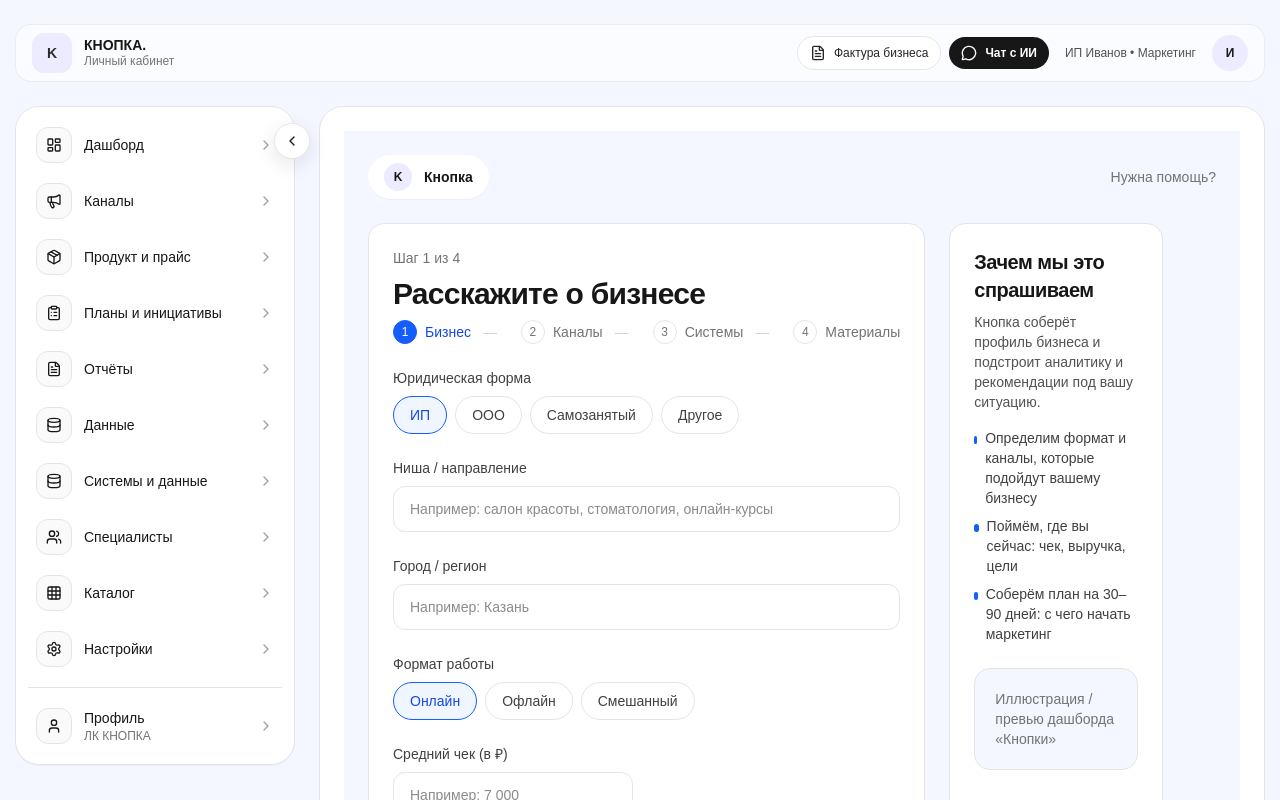
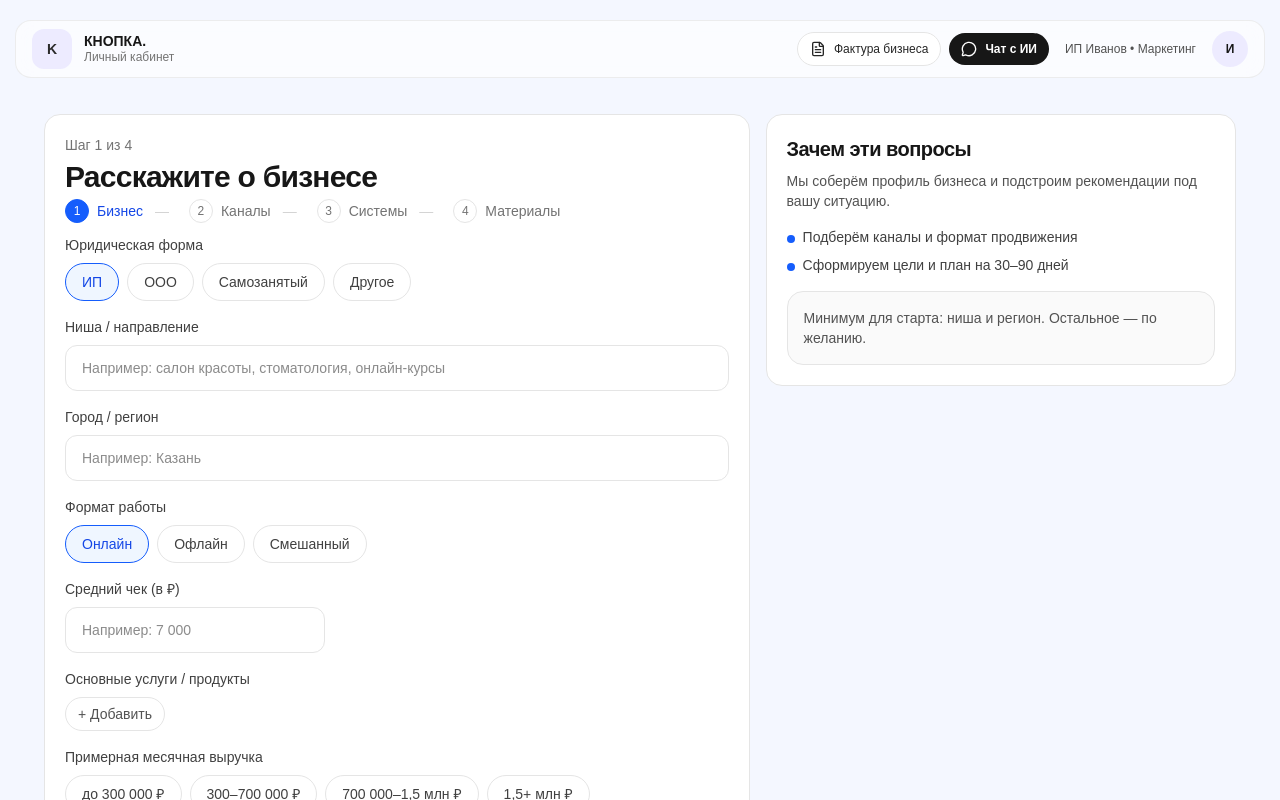
Before and after one commit to arsenhafizov48-max/knopka-web, a Next.js app: page /app/onboarding/step-1 in a window 1280 px wide. Before the commit this address had no page. Shown: the top 800 px of the page. Built offline with nearby package versions, Linux system fonts and the light colour scheme.

Commit message:
onboarding layout + step pages tweaks

```diff
--- a/app/app/layout.tsx
+++ b/app/app/layout.tsx
@@ -1,7 +1,7 @@
 "use client";
 
 import type { ReactNode } from "react";
-import { useEffect, useState } from "react";
+import { useEffect, useMemo, useState } from "react";
 import { usePathname, useRouter } from "next/navigation";
 
 import AppSidebar from "@/app/components/AppSidebar";
@@ -12,7 +12,7 @@ const SIDEBAR_W = 280;
 const SIDEBAR_W_COLLAPSED = 88;
 const STICKY_TOP = 96;
 
-const ONBOARDING_PREFIX = "/app/onborarding";
+const ONBOARDING_PREFIX = "/app/onboarding";
 
 export default function AppLayout({ children }: { children: ReactNode }) {
   const [collapsed, setCollapsed] = useState(false);
@@ -20,26 +20,25 @@ export default function AppLayout({ children }: { children: ReactNode }) {
   const router = useRouter();
   const pathname = usePathname();
 
+  const isOnboardingPage = useMemo(() => {
+    return (pathname ?? "").startsWith(ONBOARDING_PREFIX);
+  }, [pathname]);
+
   useEffect(() => {
     const saved = window.localStorage.getItem("knopka.sidebarCollapsed");
     if (saved === "1") setCollapsed(true);
   }, []);
 
+  // редирект в онбординг, если фактура не начата (но НЕ трогаем сами страницы онбординга)
   useEffect(() => {
     if (!pathname) return;
-
-    const isOnboardingPage = pathname.startsWith(ONBOARDING_PREFIX);
     if (isOnboardingPage) return;
 
     const status = getFactStatus();
-
-    // ЛОГИКА, КАК ТЫ ХОЧЕШЬ:
-    // - если вообще не начинал → в онбординг
-    // - если начал (даже не закончил) → пускаем в кабинет
     if (!status.started) {
-      router.replace("/app/onborarding/step-1");
+      router.replace("/app/onboarding/step-1");
     }
-  }, [pathname, router]);
+  }, [pathname, router, isOnboardingPage]);
 
   const toggleCollapsed = () => {
     setCollapsed((v) => {
@@ -51,15 +50,18 @@ export default function AppLayout({ children }: { children: ReactNode }) {
 
   return (
     <div className="min-h-screen bg-[#F4F7FF]">
+      {/* TOPBAR (оставляем всегда) */}
       <div className="sticky top-0 z-50 bg-[#F4F7FF]">
-        <div className="px-[15px] pt-6">
+        <div className="px-[15px] pt-5">
           <div className="rounded-2xl border border-neutral-200/70 bg-white/0 px-4 py-2 backdrop-blur-md supports-[backdrop-filter]:bg-white/60">
             <AppTopbar />
           </div>
         </div>
       </div>
 
-      <div className="mx-auto flex w-full max-w-none gap-6 px-[15px] py-6">
+      <div className="mx-auto flex w-full max-w-none gap-6 px-[15px] pb-6 pt-5">
+        {/* SIDEBAR — показываем только если НЕ онбординг */}
+        {!isOnboardingPage ? (
           <aside
             className="hidden shrink-0 lg:block transition-[width] duration-200 ease-out"
             style={{ width: collapsed ? SIDEBAR_W_COLLAPSED : SIDEBAR_W }}
@@ -68,11 +70,18 @@ export default function AppLayout({ children }: { children: ReactNode }) {
               <AppSidebar collapsed={collapsed} onToggleCollapsed={toggleCollapsed} />
             </div>
           </aside>
+        ) : null}
 
+        {/* MAIN */}
         <main className="min-w-0 flex-1">
+          {/* На онбординге НЕ делаем белую обёртку-карточку — она и создаёт «полосу/рамку» */}
+          {isOnboardingPage ? (
+            <div>{children}</div>
+          ) : (
             <div className="rounded-3xl border border-neutral-200 bg-white p-6 shadow-[0_1px_0_rgba(16,24,40,0.04)]">
               {children}
             </div>
+          )}
         </main>
       </div>
     </div>
--- a/app/app/onboarding/layout.tsx
+++ b/app/app/onboarding/layout.tsx
@@ -1,33 +1,9 @@
 import type { ReactNode } from "react";
-import Link from "next/link";
 
 export default function OnboardingLayout({ children }: { children: ReactNode }) {
   return (
     <div className="min-h-screen bg-[#F4F7FF]">
-      <div className="mx-auto max-w-[1200px] px-6 py-6">
-        <div className="flex items-center justify-between">
-          <Link
-            href="/app/onborarding/step-1"
-            className="inline-flex items-center gap-3 rounded-full bg-white px-4 py-2 shadow-[0_1px_0_rgba(16,24,40,0.04)]"
-          >
-            <span className="inline-flex h-7 w-7 items-center justify-center rounded-full bg-[#EDEBFF] text-xs font-semibold text-neutral-900">
-              K
-            </span>
-            <span className="text-sm font-semibold text-neutral-900">
-              Кнопка
-            </span>
-          </Link>
-
-          <Link
-            href="/app/vip/help"
-            className="text-sm text-neutral-500 hover:text-neutral-700"
-          >
-            Нужна помощь?
-          </Link>
-        </div>
-
-        <div className="mt-6">{children}</div>
-      </div>
+      <div className="mx-auto w-full max-w-[1240px] px-6 py-4">{children}</div>
     </div>
   );
 }
--- a/app/app/onboarding/step-1/page.tsx
+++ b/app/app/onboarding/step-1/page.tsx
@@ -2,7 +2,42 @@
 
 import Link from "next/link";
 import { useEffect, useMemo, useState } from "react";
-import { loadProjectFact, patchProjectFact, setLastStep, toggleInArray, type LegalForm, type WorkFormat } from "../../lib/projectFact";
+import {
+  loadProjectFact,
+  patchProjectFact,
+  setLastStep,
+  toggleInArray,
+  type LegalForm,
+  type WorkFormat,
+} from "../../lib/projectFact";
+
+type Economics = {
+  product: string;
+  averageCheck: string;
+  marginPercent: string;
+};
+
+type FactShape = any; // чтобы не упереться в типы из либы, но при этом держать обязательные поля в форме
+
+function normalizeFact(raw: FactShape) {
+  const economics: Economics = {
+    product: "",
+    averageCheck: "",
+    marginPercent: "",
+    ...(raw?.economics ?? {}),
+  };
+
+  return {
+    legalForm: raw?.legalForm ?? ("ИП" as LegalForm),
+    niche: raw?.niche ?? "",
+    geo: raw?.geo ?? "",
+    workFormat: raw?.workFormat ?? ("Онлайн" as WorkFormat),
+    services: Array.isArray(raw?.services) ? raw.services : [],
+    revenueRange: raw?.revenueRange ?? "",
+    goals: Array.isArray(raw?.goals) ? raw.goals : [],
+    economics,
+  };
+}
 
 function Pill({
   active,
@@ -19,7 +54,9 @@ function Pill({
       onClick={onClick}
       className={[
         "rounded-full border px-4 py-2 text-sm transition",
-        active ? "border-blue-600 bg-blue-50 text-blue-700" : "border-neutral-200 bg-white text-neutral-700 hover:bg-neutral-50",
+        active
+          ? "border-blue-600 bg-blue-50 text-blue-700"
+          : "border-neutral-200 bg-white text-neutral-700 hover:bg-neutral-50",
       ].join(" ")}
     >
       {children}
@@ -36,7 +73,7 @@ function StepDots({ active }: { active: 1 | 2 | 3 | 4 }) {
   ] as const;
 
   return (
-    <div className="mt-2 flex items-center gap-5 text-sm text-neutral-500">
+    <div className="mt-1 flex items-center gap-4 text-sm text-neutral-500">
       {items.map((it, idx) => {
         const isActive = it.n === active;
         const isDone = it.n < active;
@@ -45,7 +82,11 @@ function StepDots({ active }: { active: 1 | 2 | 3 | 4 }) {
             <span
               className={[
                 "inline-flex h-6 w-6 items-center justify-center rounded-full border text-xs",
-                isActive ? "border-blue-600 bg-blue-600 text-white" : isDone ? "border-blue-200 bg-blue-50 text-blue-700" : "border-neutral-200 bg-white",
+                isActive
+                  ? "border-blue-600 bg-blue-600 text-white"
+                  : isDone
+                  ? "border-blue-200 bg-blue-50 text-blue-700"
+                  : "border-neutral-200 bg-white",
               ].join(" ")}
             >
               {it.n}
@@ -60,7 +101,8 @@ function StepDots({ active }: { active: 1 | 2 | 3 | 4 }) {
 }
 
 export default function Page() {
-  const [fact, setFact] = useState(() => loadProjectFact());
+  // ВАЖНО: не читаем localStorage в первом рендере (SSR), иначе hydration mismatch.
+  const [fact, setFact] = useState(() => normalizeFact({}));
   const [serviceDraft, setServiceDraft] = useState("");
   const [addingService, setAddingService] = useState(false);
 
@@ -69,7 +111,9 @@ export default function Page() {
   }, []);
 
   useEffect(() => {
-    setFact(loadProjectFact());
+    // грузим фактуру после маунта (уже на клиенте)
+    const loaded = loadProjectFact();
+    setFact(normalizeFact(loaded));
   }, []);
 
   const canNext = useMemo(() => {
@@ -89,7 +133,7 @@ export default function Page() {
   };
 
   const setField = (patch: any) => {
-    const next = { ...fact, ...patch };
+    const next = normalizeFact({ ...fact, ...patch });
     setFact(next);
     patchProjectFact(patch);
   };
@@ -97,30 +141,28 @@ export default function Page() {
   const addService = () => {
     const val = serviceDraft.trim();
     if (!val) return;
-    if (fact.services.includes(val)) {
+
+    if ((fact.services ?? []).includes(val)) {
       setServiceDraft("");
       setAddingService(false);
       return;
     }
-    const nextServices = [...fact.services, val];
+
+    const nextServices = [...(fact.services ?? []), val];
     setFact({ ...fact, services: nextServices });
     patchProjectFact({ services: nextServices });
+
     setServiceDraft("");
     setAddingService(false);
   };
 
   const removeService = (name: string) => {
-    const nextServices = fact.services.filter((x: string) => x !== name);
+    const nextServices = (fact.services ?? []).filter((x: string) => x !== name);
     setFact({ ...fact, services: nextServices });
     patchProjectFact({ services: nextServices });
   };
 
-  const revenueOptions = [
-    "до 300 000 ₽",
-    "300–700 000 ₽",
-    "700 000–1,5 млн ₽",
-    "1,5+ млн ₽",
-  ];
+  const revenueOptions = ["до 300 000 ₽", "300–700 000 ₽", "700 000–1,5 млн ₽", "1,5+ млн ₽"];
 
   const goalOptions = [
     "Больше заявок",
@@ -131,23 +173,32 @@ export default function Page() {
   ];
 
   return (
-    <div className="grid gap-6 lg:grid-cols-[1.2fr_0.8fr]">
+    <div className="grid gap-4 lg:grid-cols-[1.2fr_0.8fr]">
       {/* LEFT */}
-      <div className="rounded-2xl border border-neutral-200 bg-white p-6">
+      <div className="rounded-2xl border border-neutral-200 bg-white p-5">
         <div className="text-sm text-neutral-500">Шаг 1 из 4</div>
-        <h1 className="mt-2 text-3xl font-semibold tracking-tight">Расскажите о бизнесе</h1>
+        <h1 className="mt-1 text-3xl font-semibold tracking-tight">Расскажите о бизнесе</h1>
 
         <StepDots active={1} />
 
-        <div className="mt-6 space-y-6">
+        {/* меньше вертикальных отступов */}
+        <div className="mt-3 space-y-4">
           {/* legal form */}
           <div>
             <div className="mb-2 text-sm text-neutral-700">Юридическая форма</div>
             <div className="flex flex-wrap gap-2">
-              <Pill active={fact.legalForm === "ИП"} onClick={() => setLegalForm("ИП")}>ИП</Pill>
-              <Pill active={fact.legalForm === "ООО"} onClick={() => setLegalForm("ООО")}>ООО</Pill>
-              <Pill active={fact.legalForm === "Самозанятый"} onClick={() => setLegalForm("Самозанятый")}>Самозанятый</Pill>
-              <Pill active={fact.legalForm === "Другое"} onClick={() => setLegalForm("Другое")}>Другое</Pill>
+              <Pill active={fact.legalForm === "ИП"} onClick={() => setLegalForm("ИП")}>
+                ИП
+              </Pill>
+              <Pill active={fact.legalForm === "ООО"} onClick={() => setLegalForm("ООО")}>
+                ООО
+              </Pill>
+              <Pill active={fact.legalForm === "Самозанятый"} onClick={() => setLegalForm("Самозанятый")}>
+                Самозанятый
+              </Pill>
+              <Pill active={fact.legalForm === "Другое"} onClick={() => setLegalForm("Другое")}>
+                Другое
+              </Pill>
             </div>
           </div>
 
@@ -157,7 +208,7 @@ export default function Page() {
             <input
               value={fact.niche}
               onChange={(e) => setField({ niche: e.target.value })}
-              className="w-full rounded-xl border border-neutral-200 bg-white px-4 py-3 text-sm"
+              className="w-full max-w-[680px] rounded-xl border border-neutral-200 bg-white px-4 py-3 text-sm"
               placeholder="Например: салон красоты, стоматология, онлайн-курсы"
             />
           </div>
@@ -168,7 +219,7 @@ export default function Page() {
             <input
               value={fact.geo}
               onChange={(e) => setField({ geo: e.target.value })}
-              className="w-full rounded-xl border border-neutral-200 bg-white px-4 py-3 text-sm"
+              className="w-full max-w-[680px] rounded-xl border border-neutral-200 bg-white px-4 py-3 text-sm"
               placeholder="Например: Казань"
             />
           </div>
@@ -177,9 +228,15 @@ export default function Page() {
           <div>
             <div className="mb-2 text-sm text-neutral-700">Формат работы</div>
             <div className="flex flex-wrap gap-2">
-              <Pill active={fact.workFormat === "Онлайн"} onClick={() => setWorkFormat("Онлайн")}>Онлайн</Pill>
-              <Pill active={fact.workFormat === "Офлайн"} onClick={() => setWorkFormat("Офлайн")}>Офлайн</Pill>
-              <Pill active={fact.workFormat === "Смешанный"} onClick={() => setWorkFormat("Смешанный")}>Смешанный</Pill>
+              <Pill active={fact.workFormat === "Онлайн"} onClick={() => setWorkFormat("Онлайн")}>
+                Онлайн
+              </Pill>
+              <Pill active={fact.workFormat === "Офлайн"} onClick={() => setWorkFormat("Офлайн")}>
+                Офлайн
+              </Pill>
+              <Pill active={fact.workFormat === "Смешанный"} onClick={() => setWorkFormat("Смешанный")}>
+                Смешанный
+              </Pill>
             </div>
           </div>
 
@@ -187,9 +244,16 @@ export default function Page() {
           <div>
             <div className="mb-2 text-sm text-neutral-700">Средний чек (в ₽)</div>
             <input
-              value={fact.economics?.averageCheck ?? ""}
-              onChange={(e) => setField({ economics: { ...fact.economics, averageCheck: e.target.value } })}
-              className="w-full max-w-[240px] rounded-xl border border-neutral-200 bg-white px-4 py-3 text-sm"
+              value={(fact.economics?.averageCheck ?? "") as string}
+              onChange={(e) =>
+                setField({
+                  economics: {
+                    ...(fact.economics as Economics),
+                    averageCheck: e.target.value,
+                  },
+                })
+              }
+              className="w-full max-w-[260px] rounded-xl border border-neutral-200 bg-white px-4 py-3 text-sm"
               placeholder="Например: 7 000"
             />
           </div>
@@ -252,11 +316,7 @@ export default function Page() {
             <div className="mb-2 text-sm text-neutral-700">Примерная месячная выручка</div>
             <div className="flex flex-wrap gap-2">
               {revenueOptions.map((opt) => (
-                <Pill
-                  key={opt}
-                  active={fact.revenueRange === opt}
-                  onClick={() => setField({ revenueRange: opt })}
-                >
+                <Pill key={opt} active={fact.revenueRange === opt} onClick={() => setField({ revenueRange: opt })}>
                   {opt}
                 </Pill>
               ))}
@@ -289,7 +349,7 @@ export default function Page() {
           </div>
 
           {/* footer */}
-          <div className="flex items-center justify-between pt-4">
+          <div className="flex items-center justify-between pt-2">
             <Link
               href="/app/dashboard"
               className="rounded-full border border-neutral-200 bg-white px-5 py-2.5 text-sm text-neutral-700 hover:bg-neutral-50"
@@ -313,30 +373,26 @@ export default function Page() {
         </div>
       </div>
 
-      {/* RIGHT */}
-      <div className="rounded-2xl border border-neutral-200 bg-white p-6">
-        <h2 className="text-xl font-semibold tracking-tight">Зачем мы это спрашиваем</h2>
+      {/* RIGHT (короче, без огромных блоков) */}
+      <div className="rounded-2xl border border-neutral-200 bg-white p-5 self-start">
+        <h2 className="text-xl font-semibold tracking-tight">Зачем эти вопросы</h2>
         <p className="mt-2 text-sm text-neutral-600">
-          Кнопка соберёт профиль бизнеса и подстроит аналитику и рекомендации под вашу ситуацию.
+          Мы соберём профиль бизнеса и подстроим рекомендации под вашу ситуацию.
         </p>
 
         <ul className="mt-4 space-y-2 text-sm text-neutral-700">
           <li className="flex gap-2">
             <span className="mt-2 h-2 w-2 rounded-full bg-blue-600" />
-            Определим формат и каналы, которые подойдут вашему бизнесу
+            Подберём каналы и формат продвижения
           </li>
           <li className="flex gap-2">
             <span className="mt-2 h-2 w-2 rounded-full bg-blue-600" />
-            Поймём, где вы сейчас: чек, выручка, цели
-          </li>
-          <li className="flex gap-2">
-            <span className="mt-2 h-2 w-2 rounded-full bg-blue-600" />
-            Соберём план на 30–90 дней: с чего начать маркетинг
+            Сформируем цели и план на 30–90 дней
           </li>
         </ul>
 
-        <div className="mt-6 rounded-2xl border border-neutral-200 bg-[#F4F7FF] p-5 text-sm text-neutral-500">
-          Иллюстрация / превью дашборда «Кнопки»
+        <div className="mt-4 rounded-2xl border border-neutral-200 bg-neutral-50 p-4 text-sm text-neutral-600">
+          Минимум для старта: ниша и регион. Остальное — по желанию.
         </div>
       </div>
     </div>
--- a/app/app/onboarding/step-2/page.tsx
+++ b/app/app/onboarding/step-2/page.tsx
@@ -107,12 +107,12 @@ export default function Page() {
       </div>
 
       <div className="flex items-center justify-between gap-3">
-        <Link href="/app/onborarding/step-1" className="text-xs text-neutral-600 hover:underline">
+        <Link href="/app/onboarding/step-1" className="text-xs text-neutral-600 hover:underline">
           Назад
         </Link>
 
         <Link
-          href="/app/onborarding/step-3"
+          href="/app/onboarding/step-3"
           className="rounded-full bg-neutral-900 px-4 py-2 text-xs font-semibold text-white hover:bg-neutral-800"
         >
           Дальше
--- a/app/app/onboarding/step-3/page.tsx
+++ b/app/app/onboarding/step-3/page.tsx
@@ -74,12 +74,12 @@ export default function Page() {
         </div>
 
         <div className="flex items-center justify-between gap-3 pt-2">
-          <Link href="/app/onborarding/step-2" className="text-xs text-neutral-600 hover:underline">
+          <Link href="/app/onboarding/step-2" className="text-xs text-neutral-600 hover:underline">
             Назад
           </Link>
 
           <Link
-            href="/app/onborarding/step-4"
+            href="/app/onboarding/step-4"
             className="rounded-full bg-neutral-900 px-4 py-2 text-xs font-semibold text-white hover:bg-neutral-800"
           >
             Дальше
--- a/app/app/onboarding/step-4/page.tsx
+++ b/app/app/onboarding/step-4/page.tsx
@@ -56,7 +56,7 @@ export default function Page() {
           </div>
 
           <div className="mt-4">
-            <Link href="/app/onborarding/step-1" className="text-xs text-blue-700 hover:underline">
+            <Link href="/app/onboarding/step-1" className="text-xs text-blue-700 hover:underline">
               Изменить шаг 1 →
             </Link>
           </div>
@@ -69,7 +69,7 @@ export default function Page() {
           </div>
 
           <div className="mt-4">
-            <Link href="/app/onborarding/step-2" className="text-xs text-blue-700 hover:underline">
+            <Link href="/app/onboarding/step-2" className="text-xs text-blue-700 hover:underline">
               Изменить шаг 2 →
             </Link>
           </div>
@@ -83,7 +83,7 @@ export default function Page() {
           </div>
 
           <div className="mt-4">
-            <Link href="/app/onborarding/step-3" className="text-xs text-blue-700 hover:underline">
+            <Link href="/app/onboarding/step-3" className="text-xs text-blue-700 hover:underline">
               Изменить шаг 3 →
             </Link>
           </div>
@@ -95,7 +95,7 @@ export default function Page() {
           </div>
 
           <div className="mt-4 flex items-center justify-between gap-3">
-            <Link href="/app/onborarding/step-3" className="text-xs text-neutral-600 hover:underline">
+            <Link href="/app/onboarding/step-3" className="text-xs text-neutral-600 hover:underline">
               Назад
             </Link>
 
```
Lines whose indentation alone changed are shown as unchanged.
